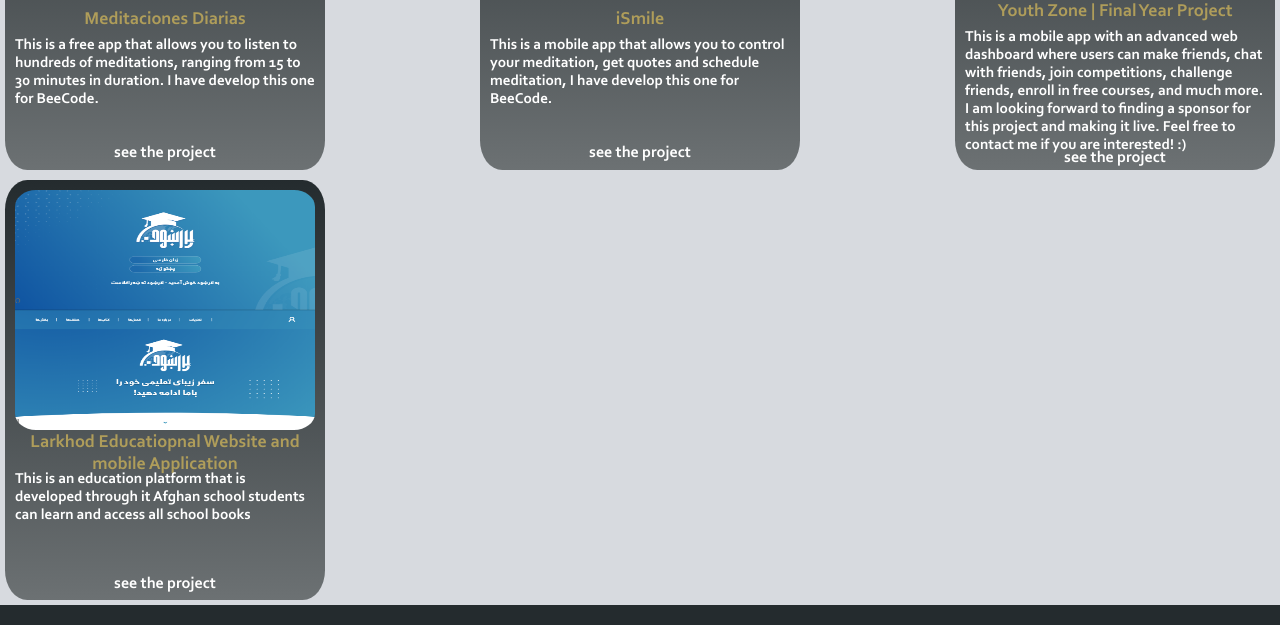
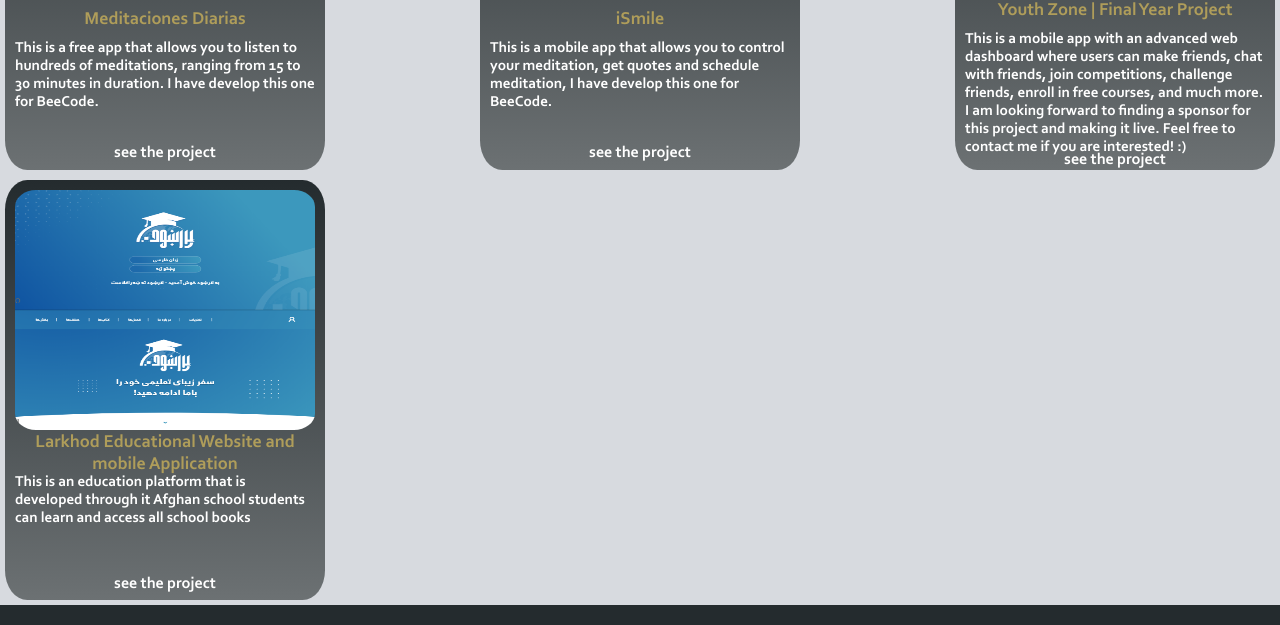
Before and after one commit to Parvanah/Portfolio, a plain HTML site: page Portfolio/index.html in a window 1280 px wide. Shown: the part 1365-1990 px from the top of the page. Drawn offline with Linux system fonts and the light colour scheme.

Commit message:
spelling mistake fixed

```diff
--- a/Portfolio/Portfolio_List.json
+++ b/Portfolio/Portfolio_List.json
@@ -25,7 +25,7 @@
       "image": "./asset/Youth Zone.png"
     },
     {
-      "name": "Larkhod Educatiopnal Website and mobile Application",
+      "name": "Larkhod Educational Website and mobile Application",
       "link": "https://github.com/Parvanah/Larkhod",
       "vedio": "./asset/larkhode app.mp4",
       "description": "This is an education platform that is developed through it Afghan school students can learn and access all school books",
--- a/Portfolio/portfolio.css
+++ b/Portfolio/portfolio.css
@@ -106,6 +106,7 @@
     font-size: 15px;
     color: white;
     height: 75%;
+    margin-top: 1%;
 }
 .portfolio .inside-portifolio #projects li div a {
     transition: all 0.5s;
```
